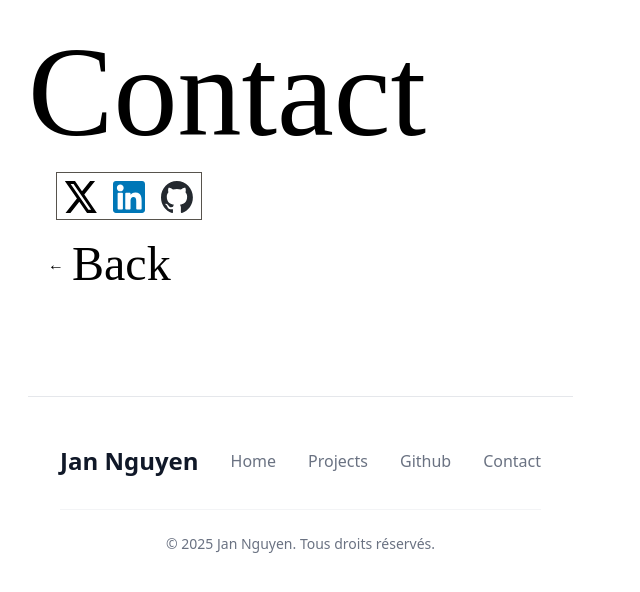
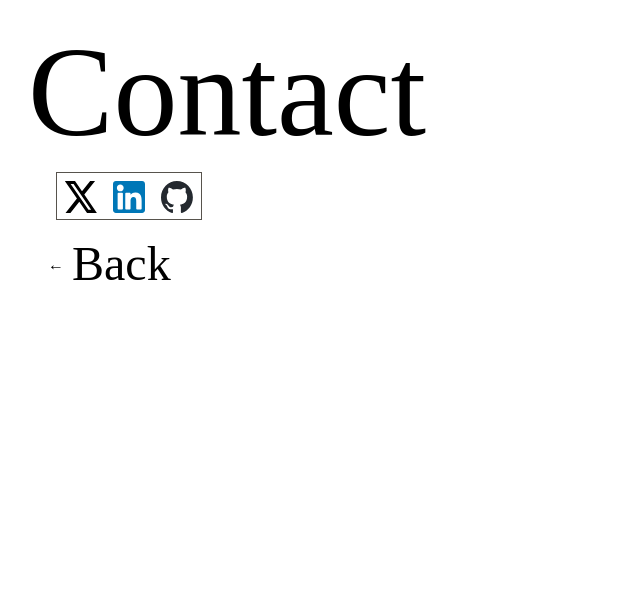
Before and after one commit to JanNguy/portfolio_Jan, a React (Vite) app in the folder portfolio/: page /ContactPage in a window 1280 px wide. Shown: the top 592 px of the page, without its empty margins (0-640 px from the left). Built offline with nearby package versions, Linux system fonts and the light colour scheme; a web font is replaced by a local one.

Commit message:
fix: footer

```diff
--- a/portfolio/src/ContactPage.tsx
+++ b/portfolio/src/ContactPage.tsx
@@ -97,34 +97,6 @@ function ContactPage() {
                 </div>
             </div>
         </div>
-        <footer className="bg-white border-t border-gray-200">
-                <div className="mx-auto max-w-screen-xl px-4 py-12 sm:px-6 lg:px-8">
-                    <div className="flex flex-col items-center gap-8 sm:flex-row sm:justify-between">
-                        <div className="flex justify-center text-gray-900 sm:justify-start">
-                            <p className="text-2xl font-bold">Jan Nguyen</p>
-                        </div>
-                        <div className="flex flex-wrap justify-center gap-x-6 gap-y-3 md:gap-8">
-                            <Link to="/" className={"text-base text-gray-500 transition hover:text-gray-900"}>
-                                Home
-                            </Link>
-                            <Link to="/ProjectsPage" className={"text-base text-gray-500 transition hover:text-gray-900"}>
-                                Projects
-                            </Link>
-                            <a href="https://github.com/JanNguy" target="_blank" rel="noopener noreferrer" className={"text-base text-gray-500 transition hover:text-gray-900"}>
-                                Github
-                            </a>
-                            <Link to="/ContactPage" className={"text-base text-gray-500 transition hover:text-gray-900"}>
-                                Contact
-                            </Link>
-                        </div>
-                    </div>
-                    <div className="mt-8 border-t border-gray-100 pt-6">
-                        <p className="text-center text-sm text-gray-500">
-                            © {new Date().getFullYear()} Jan Nguyen. Tous droits réservés.
-                        </p>
-                    </div>
-                </div>
-            </footer>
       </div>
     </>
   )
--- a/portfolio/src/Home.tsx
+++ b/portfolio/src/Home.tsx
@@ -59,7 +59,7 @@ function Home() {
                 <div className="mx-auto max-w-screen-xl px-4 py-12 sm:px-6 lg:px-8">
                     <div className="flex flex-col items-center gap-8 sm:flex-row sm:justify-between">
                         <div className="flex justify-center text-gray-900 sm:justify-start">
-                            <p className="text-2xl font-bold">Jan Nguyen</p>
+                                <p className="edwarian text-2xl font-bold">Jan Nguyen</p>
                         </div>
                         <div className="flex flex-wrap justify-center gap-x-6 gap-y-3 md:gap-8">
                             <Link to="/" className={"text-base text-gray-500 transition hover:text-gray-900"}>
--- a/portfolio/src/ProjectPage.tsx
+++ b/portfolio/src/ProjectPage.tsx
@@ -25,16 +25,16 @@ function ProjectsPage() {
                         <span className='edwarian text-5xl'>Back</span>
                     </Link>
                 </div>
-                <div className='h-[60vh] w-[55vh] mx-auto mt-15 flex flex-row'>
+                <div className='h-[60vh] w-[55vh] mx-auto mt-8 mb-7 flex flex-row'>
                     <p onClick={cardSwitchM} className='my-auto text-2xl font-bold mr-10'>&lt;</p>
                     <ProjectsGrid selectedId={nb}/>
                     <p onClick={cardSwitchP} className='my-auto text-2xl font-bold ml-10'>&gt;</p>
                 </div>
-                <footer className="bg-white border-t border-gray-200">
+                <footer className="bg-white border-t border-gray-200 mt-3">
                     <div className="mx-auto max-w-screen-xl px-4 py-12 sm:px-6 lg:px-8">
                         <div className="flex flex-col items-center gap-8 sm:flex-row sm:justify-between">
                             <div className="flex justify-center text-gray-900 sm:justify-start">
-                                <p className="text-2xl font-bold">Jan Nguyen</p>
+                                <p className="edwarian text-2xl font-bold">Jan Nguyen</p>
                             </div>
                             <div className="flex flex-wrap justify-center gap-x-6 gap-y-3 md:gap-8">
                                 <Link to="/" className={"text-base text-gray-500 transition hover:text-gray-900"}>
```
